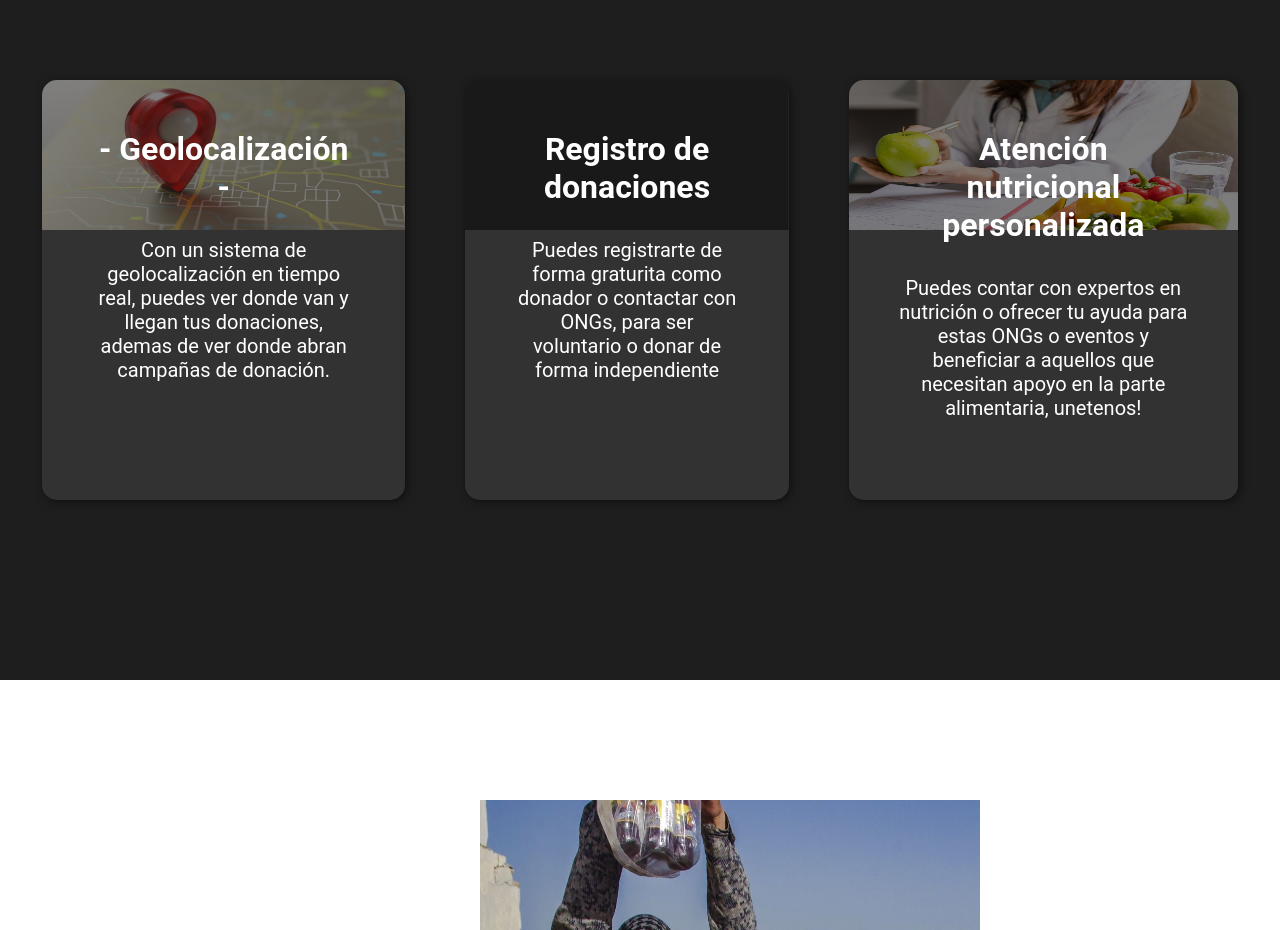
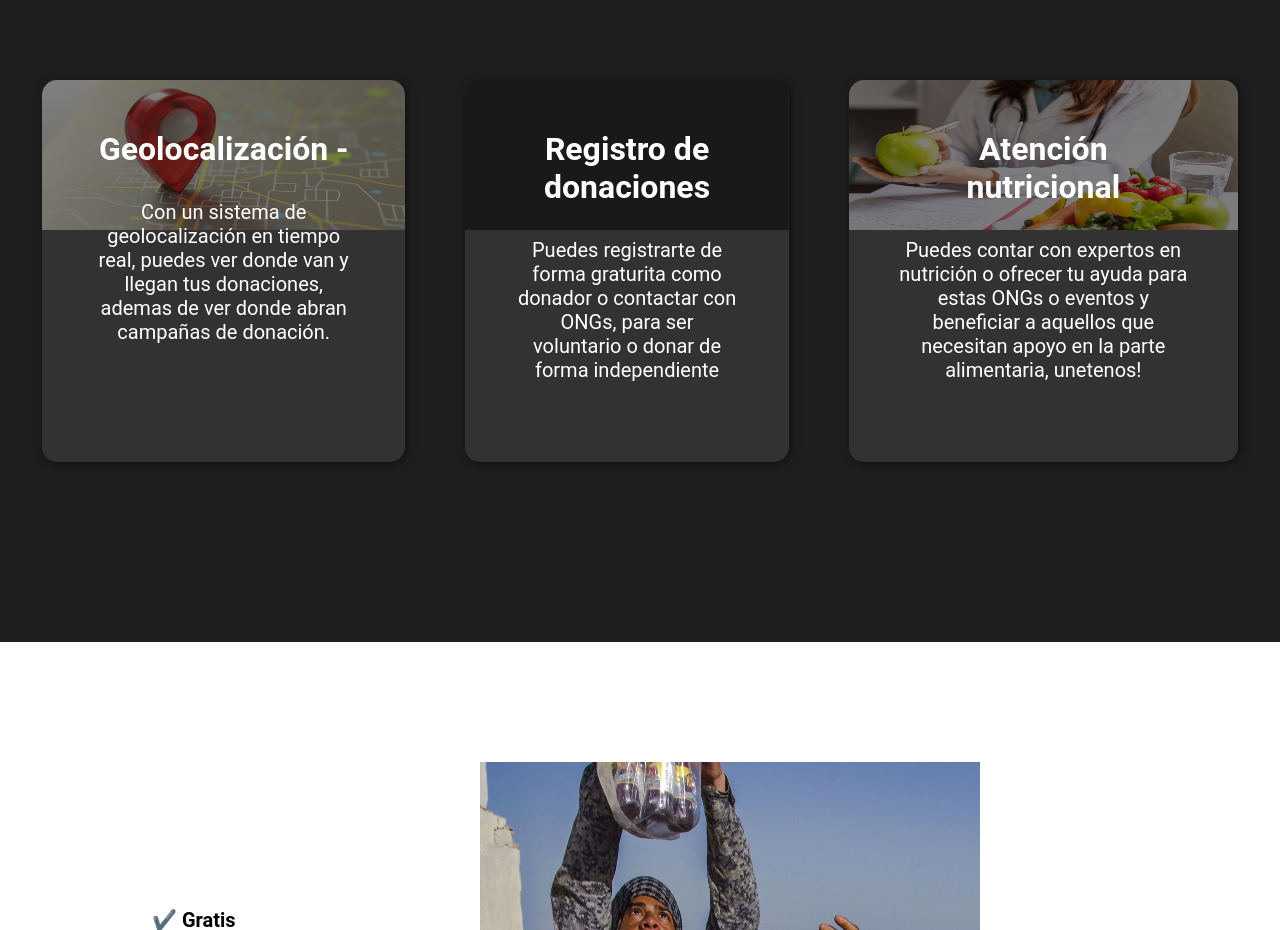
Before and after one commit to MariamGutierrez/MariamGutierrez.github.io, a plain HTML site: page index.html in a window 1280 px wide. Shown: the part 1848-2778 px from the top of the page. Drawn offline with Linux system fonts and the light colour scheme.

Commit message:
Update index.html

```diff
--- a/index.html
+++ b/index.html
@@ -36,7 +36,7 @@
             <h2>Recursos</h2>
             <div class="programas">
                 <div class="carta">
-                    <h3>- Geolocalización -</h3>
+                    <h3>Geolocalización -</h3>
                     <p>Con un sistema de geolocalización en tiempo real, puedes ver donde van y llegan tus donaciones, ademas de ver donde abran campañas de donación.</p>
                 </div>
                 <div class="carta">
@@ -44,7 +44,7 @@
                     <p>Puedes registrarte de forma graturita como donador o contactar con ONGs, para ser voluntario o donar de forma independiente</p>
                 </div>
                 <div class="carta">
-                    <h3>Atención nutricional personalizada</h3>
+                    <h3>Atención nutricional</h3>
                     <p>Puedes contar con expertos en nutrición o ofrecer tu ayuda para estas ONGs o eventos y beneficiar a aquellos que necesitan apoyo en la parte alimentaria, unetenos!</p>
                 </div>
             </div>
```
